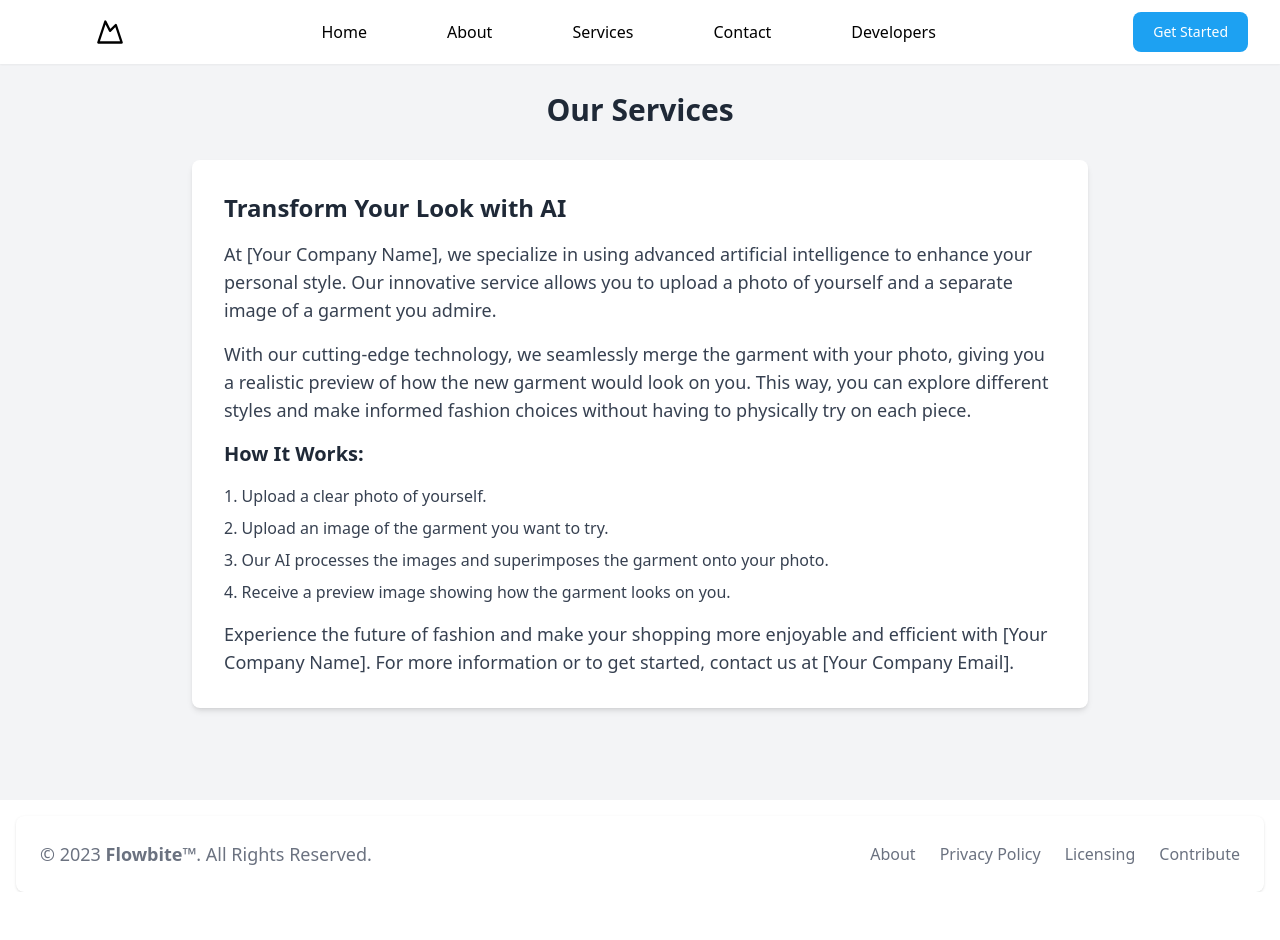
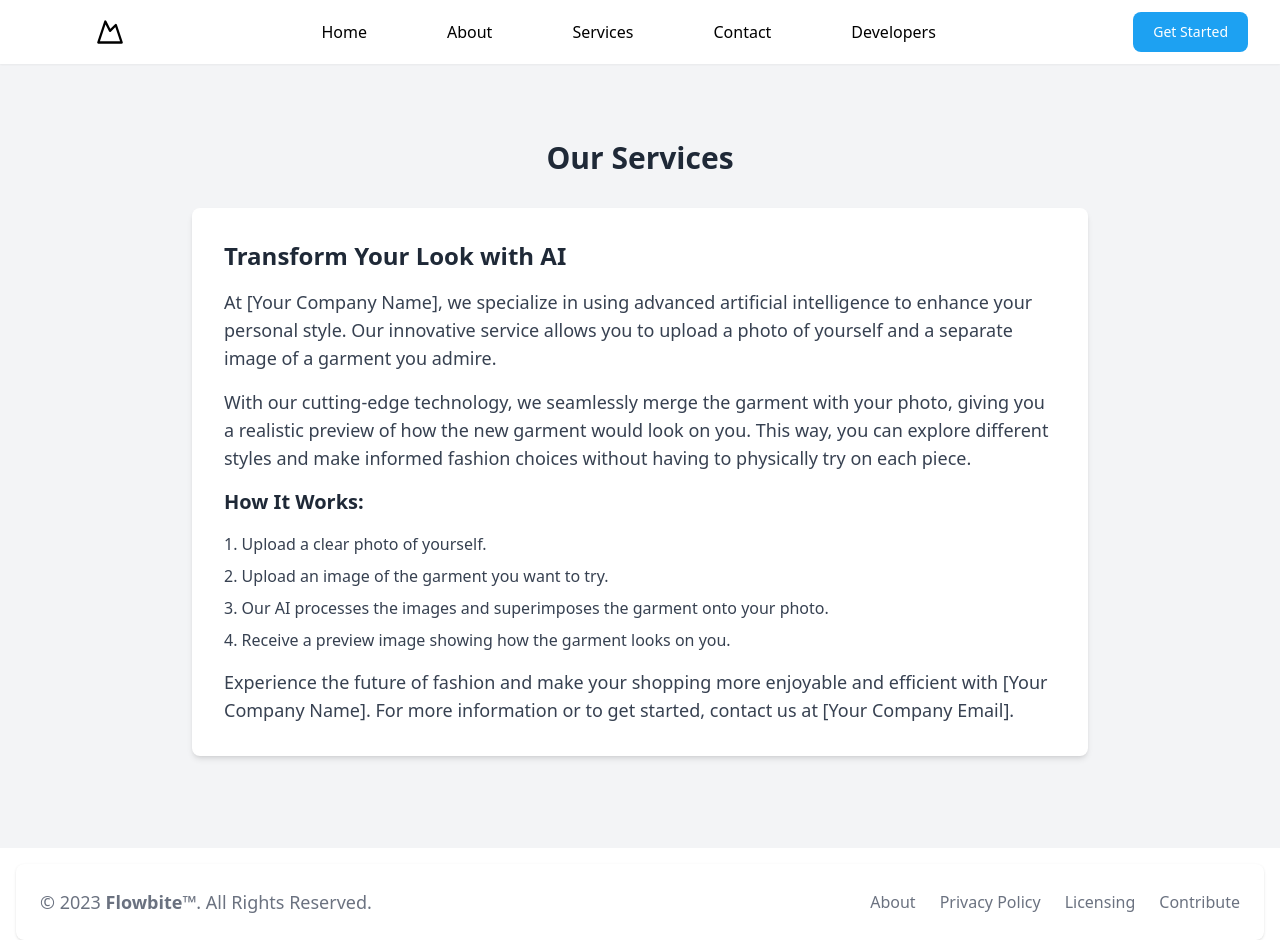
Before and after one commit to yousufali3/Dressify, a React (Vite) app in the folder frontend/: page /services in a window 1280 px wide. Before the commit the page ends 892 px from the top, so only its background shows below. Built offline with nearby package versions, Linux system fonts and the light colour scheme.

Commit message:
fix some thing

```diff
--- a/frontend/src/pages/Service.jsx
+++ b/frontend/src/pages/Service.jsx
@@ -2,7 +2,7 @@
 
 const Service = () => {
   return (
-    <section className="flex flex-col items-center justify-center min-h-screen bg-gray-100 p-4">
+    <section className="flex flex-col items-center justify-center min-h-screen mt-12 bg-gray-100 p-4">
       <h1 className="text-3xl font-bold mb-8 text-center text-gray-800">Our Services</h1>
       <div className="bg-white rounded-lg shadow-md p-8 w-full max-w-4xl">
         <h2 className="text-2xl font-semibold mb-4 text-gray-800">Transform Your Look with AI</h2>
```
